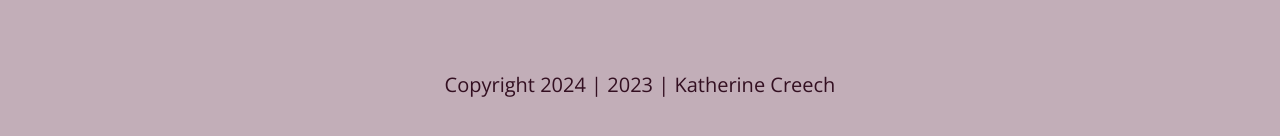
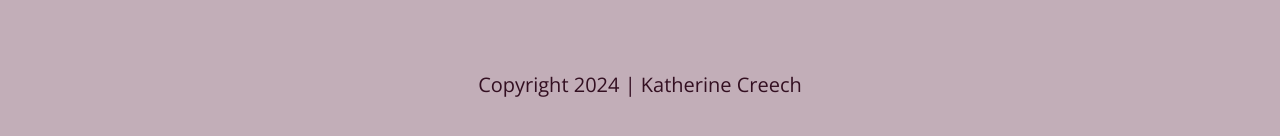
Before and after one commit to KatherineMarlo/portfolio-website, a website built with Parcel: page index.html in a window 1280 px wide. Shown: the part 4305-4441 px from the top of the page. Built offline with nearby package versions, Linux system fonts and the light colour scheme; a web font is replaced by a local one.

```diff
--- a/index.html
+++ b/index.html
@@ -300,7 +300,7 @@
     <div class="copyright">
       <p>Copyright
         <script>document.write(new Date().getFullYear())</script> |
-        2023 | Katherine Creech
+         Katherine Creech
       </p>
     </div>
   </footer>
```
